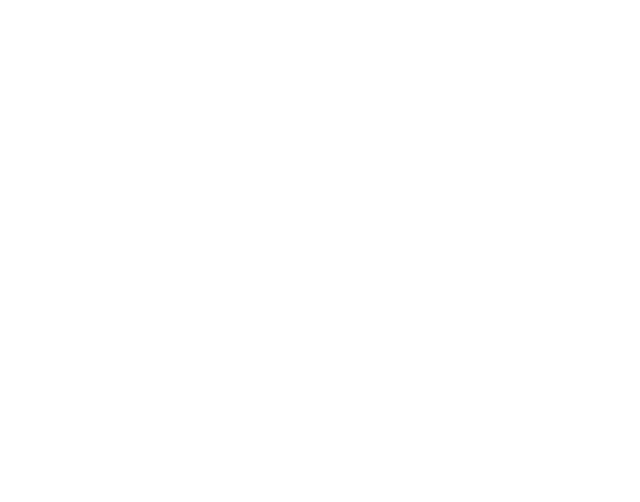
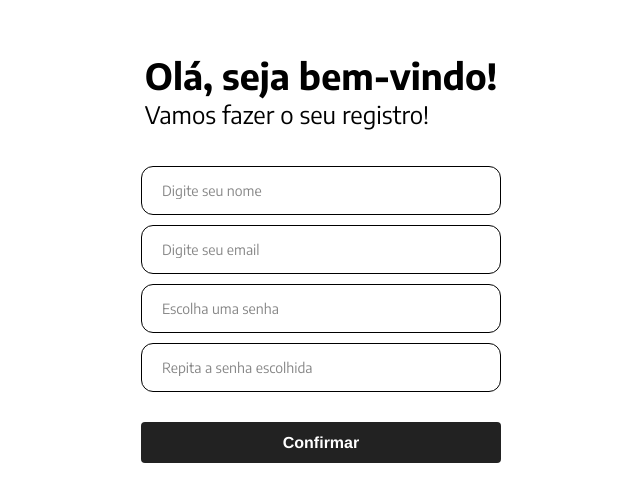
Before and after one commit to Verkylen/e-Clothing-front-end, a React (Create React App) app: page /sign-up in a window 1280 px wide. Before the commit this address had no page. Shown: the part 140-642 px from the top of the page, without its empty margins (319-959 px from the left). Built offline with nearby package versions, Linux system fonts and the light colour scheme.

Commit message:
feat: sign-up

```diff
--- a/package.json
+++ b/package.json
@@ -14,6 +14,7 @@
     "react-router-dom": "^6.4.3",
     "react-scripts": "5.0.1",
     "styled-components": "^5.3.6",
+    "sweetalert2": "^11.6.14",
     "web-vitals": "^2.1.4"
   },
   "scripts": {
--- a/src/App.js
+++ b/src/App.js
@@ -1,6 +1,7 @@
 import { BrowserRouter, Route, Routes } from "react-router-dom";
 import GlobalStyle from "./GlobalStyle";
 import HomePage from "./HomePage";
+import SignUpPage from "./SignUpPage";
 
 export default function App() {
     return (
@@ -9,6 +10,7 @@ export default function App() {
             <BrowserRouter>
                 <Routes>
                     <Route path="/" element={<HomePage/>}></Route>
+                    <Route path="/sign-up" element={<SignUpPage/>}/>
                 </Routes>
             </BrowserRouter>
         </>
--- a/src/HomePage.js
+++ b/src/HomePage.js
@@ -19,8 +19,8 @@ import Header from "./components/Header";
 
 export default function HomePage() {
 
-    const imgs = [grid, sweatshirt, sneakers, shirt]
-    const values = ["Todos os itens", "Moletom", "Tênis", "Camisa"]
+    const options = ["Todos os itens", "Moletom", "Tênis", "Camisa"]
+    const optionsImgs = [grid, sweatshirt, sneakers, shirt]
 
     return (
         <HomeStyles>
@@ -30,7 +30,7 @@ export default function HomePage() {
                         <img src={filter} alt="Filtro"/>
                     </section>
                     <nav>
-                        {imgs.map((value, index) => <div><img src={value} alt={value}/>{values[index]}</div>)}
+                        {optionsImgs.map((value, index) => <div><img src={value} alt={value}/>{options[index]}</div>)}
                     </nav>
             </Header>
             <main>
@@ -90,7 +90,7 @@ export default function HomePage() {
 const HomeStyles = styled.div`
     display: flex;
     justify-content: center;
-        nav {
+        nav:nth-of-type(1) {
             width: 327px;
             display: flex;
             margin: 0 24px;
--- /dev/null
+++ b/src/SignUpPage.js
@@ -0,0 +1,123 @@
+import Header from "./components/Header"
+import styled from "styled-components"
+import React from "react"
+import axios from "axios"
+import Swal from "sweetalert2"
+import { useNavigate } from "react-router-dom"
+
+export default function SignUpPage() {
+
+    const BASE_URL = "PAMONHA"
+
+    const [formValue, setFormValue] = React.useState({
+        "username": "",
+        "email": "",
+        "password": "",
+        "repeatPassword": ""
+    })
+
+    const navigate = useNavigate();
+
+    function handleChange(element) {
+        setFormValue({
+            ...formValue,
+            [element.target.name]: element.target.value
+        });
+    }
+
+    function handleSubmit(e) {
+        e.preventDefault();
+        axios.post(BASE_URL + "/sign-up", formValue)
+        .then(() => {
+            Swal.fire(
+                'Cadastro realizado com sucesso',
+                'Parabéns! O seu cadastro foi realizado, faça login!',
+                'success'
+            )
+            navigate("/login")
+        })
+        .catch(e => {
+            Swal.fire(
+                'Eita! Algo de errado aconteceu',
+                e.response.data,
+                'error'
+            )
+        })
+    }
+
+    return (
+        <StyledSignUpPage>
+            <div>
+                <h1>Olá, seja bem-vindo!</h1>
+                <h2>Vamos fazer o seu registro!</h2>
+            </div>
+            <form onSubmit={handleSubmit}>
+                <input placeholder="Digite seu nome" name="username" value={formValue.username} onChange={handleChange} required/>
+                <input placeholder="Digite seu email" type="email" name="email" value={formValue.email} onChange={handleChange} required/>
+                <input placeholder="Escolha uma senha" type="password" name="password" value={formValue.password} onChange={handleChange} required/>
+                <input placeholder="Repita a senha escolhida" type="password" name="repeatPassword" value={formValue.repeatPassword} onChange={handleChange} required/>
+                <button class="button-31" type="submit">Confirmar</button>
+            </form>
+        </StyledSignUpPage>
+    )
+}
+
+const StyledSignUpPage = styled.section`
+    display: flex;
+    flex-direction: column;
+    align-items: center;
+    justify-content: center;
+    width: 100vw;
+    height: 100vh;
+
+    font-family: "Encode Sans";
+    h1 {
+        font-size: 36px;
+        font-weight: bold;
+    }
+    h2 {
+        margin-top: 8px;
+        margin-bottom: 40px;
+        font-size: 24px;
+    }
+
+    .button-31 {
+        background-color: #222;
+        border-radius: 4px;
+        border-style: none;
+        color: #fff;
+        cursor: pointer;
+        font-family: "Farfetch Basis","Helvetica Neue",Arial,sans-serif;
+        font-size: 16px;
+        font-weight: 700;
+        line-height: 1.5;
+        margin-top: 20px;
+        outline: none;
+        padding: 9px 20px 8px;
+        width: 360px;
+    }
+
+    .button-31:hover,
+    .button-31:focus {
+    opacity: .75;
+    }
+
+    input {
+        width: 360px;
+        height: 49px;
+        border: 1px solid;
+        border-radius: 12px;
+        outline: none;
+        padding-left: 20px;
+        display: block;
+        font-family: "Encode Sans", sans-serif;
+        font-weight: 400;
+        font-size: 14px;
+        line-height: 21px;
+        margin-bottom: 10px;
+        ::placeholder {
+            color: #878787;
+        }
+    }
+
+`
--- a/src/components/Header.js
+++ b/src/components/Header.js
@@ -18,8 +18,10 @@ export default function Header({children}) {
                 <div onMouseEnter={() => setShowDropDown(true)} onMouseLeave={() => setShowDropDown(false)}>
                     <ion-icon name="person-circle-outline"/>
                     <div aria-labelledby="dropdownMenuButton">
+                        <Link to="/">Produtos</Link>
                         <Link to="/login">Login</Link>
                         <Link to="/sign-up">Registre-se!</Link>
+                        <Link to="/support">Suporte</Link>
                     </div>
                 </div>
             </section>
```
Also changed, not shown: 1 other file (tests, documents, lock files or other folders).
